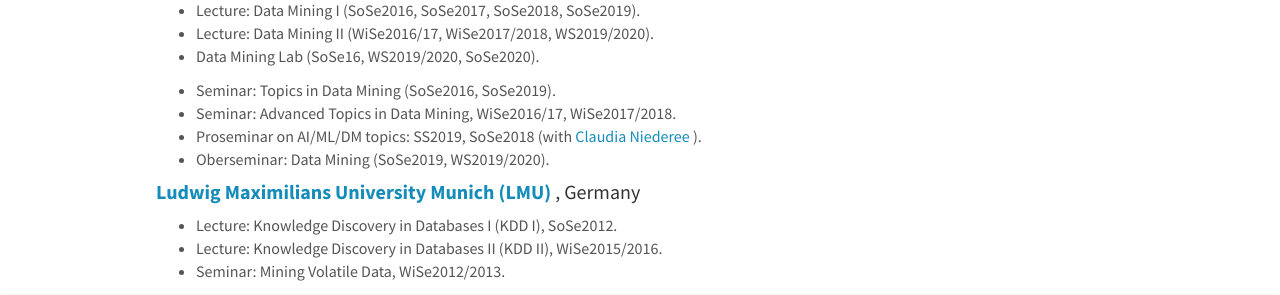
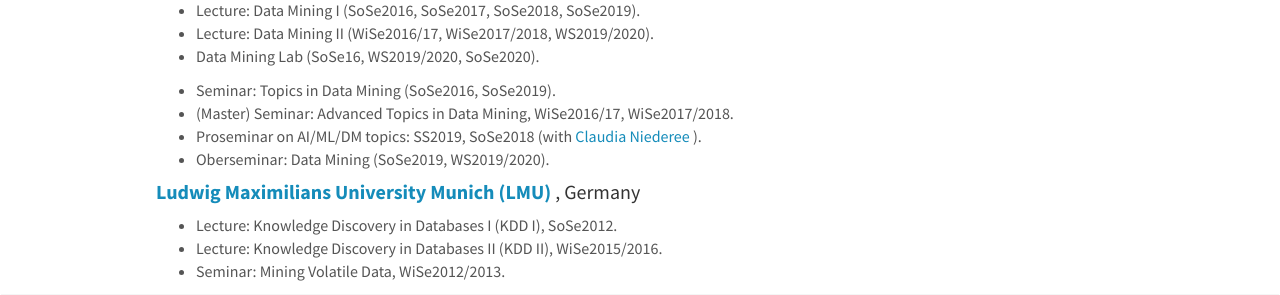
Before and after one commit to AIML-research/AIML-research.github.io, a Jekyll site: the page built from _pages/teaching.md, in a window 1280 px wide and 1018 px high. Shown: the part 609-904 px from the top of the window. Built offline with Jekyll 4.4.1, drawn with Linux system fonts in a browser that asks for light colours; nearby versions of some CDN libraries.

Commit message:
Update teaching.md

```diff
--- a/_pages/teaching.md
+++ b/_pages/teaching.md
@@ -33,7 +33,7 @@
 - Data Mining Lab (SoSe16, WS2019/2020, SoSe2020).
 
 - Seminar: Topics in Data Mining (SoSe2016, SoSe2019).
-- Seminar: Advanced Topics in Data Mining, WiSe2016/17, WiSe2017/2018.
+- (Master) Seminar: Advanced Topics in Data Mining, WiSe2016/17, WiSe2017/2018.
 - Proseminar on AI/ML/DM topics: SS2019, SoSe2018 (with <a href ="https://www.l3s.de/user/niederee"> Claudia Niederee </a>).
 - Oberseminar: Data Mining (SoSe2019, WS2019/2020).
 
```
